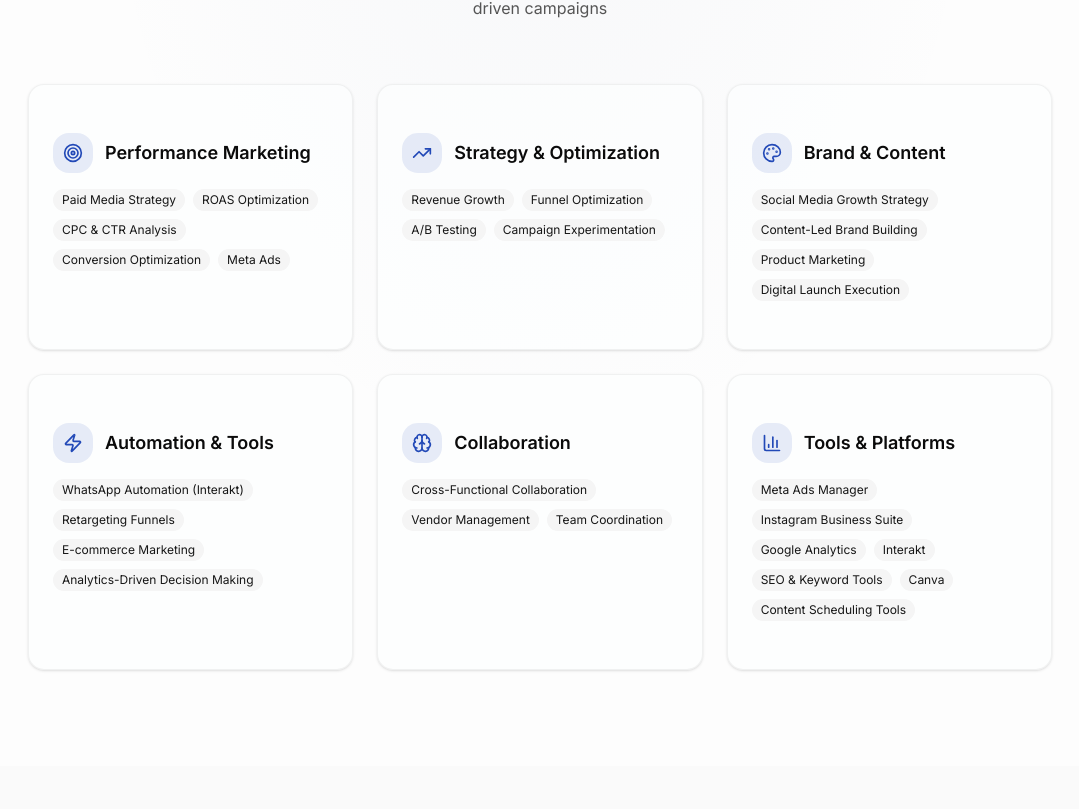
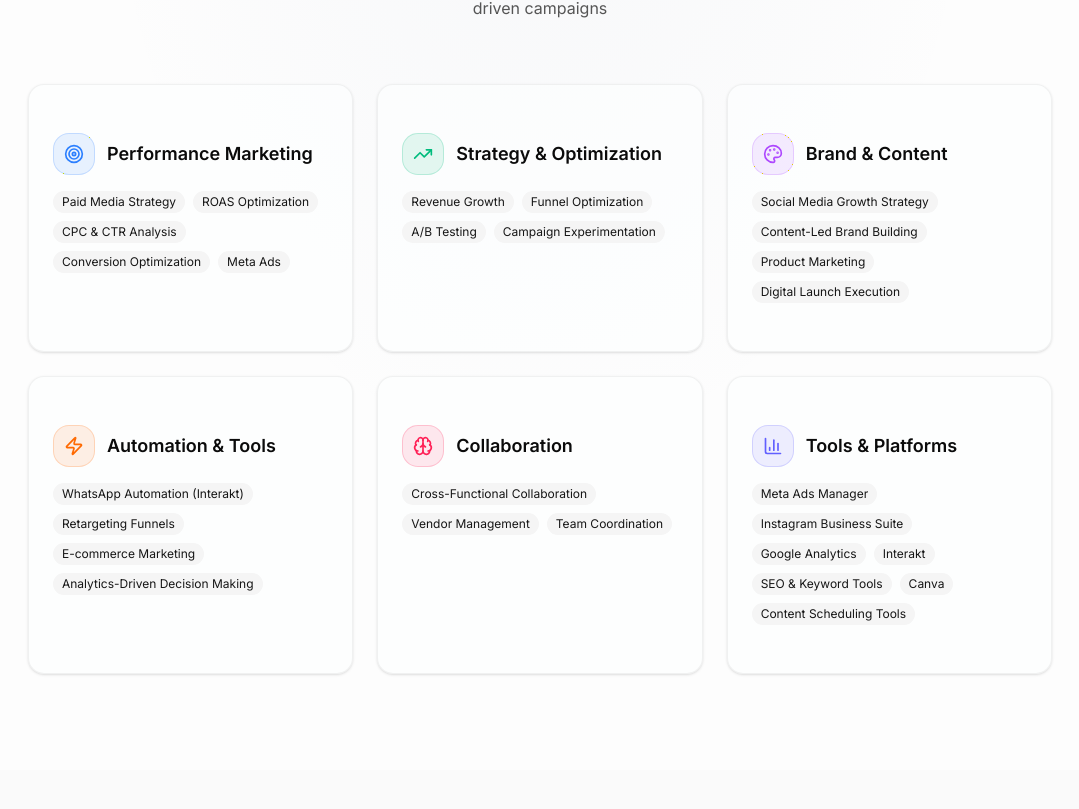
Before and after one commit to cloudyunicorn/triptikumari, a Next.js app: page / in a window 1280 px wide. Shown: the part 1031-1840 px from the top of the page, without its empty margins (100-1179 px from the left). Built offline with nearby package versions, Linux system fonts and the light colour scheme.

Commit message:
fixed icons

```diff
--- a/components/ui/education-section.tsx
+++ b/components/ui/education-section.tsx
@@ -82,11 +82,11 @@ export default function EducationSection() {
                     </div>
                     <div>
                       <CardTitle className="text-base md:text-lg leading-tight">
-                        {edu.degree}
+                        {edu.institution}
                       </CardTitle>
                       <CardDescription className="mt-1 flex items-center gap-1.5">
                         <edu.icon className="h-3 w-3" />
-                        {edu.institution}
+                        {edu.degree}
                       </CardDescription>
                     </div>
                   </div>
--- a/components/ui/skills-section.tsx
+++ b/components/ui/skills-section.tsx
@@ -4,39 +4,55 @@ import { Card, CardContent } from "@/components/ui/card"
 import { Badge } from "@/components/ui/badge"
 import { Brain, Target, TrendingUp, BarChart3, Palette, Zap } from 'lucide-react'
 import { motion } from 'framer-motion'
+import { cn } from "@/lib/utils"
 
 const skillCategories = [
   {
     title: "Performance Marketing",
     icon: Target,
+    color: "blue",
     skills: ["Paid Media Strategy", "ROAS Optimization", "CPC & CTR Analysis", "Conversion Optimization", "Meta Ads"]
   },
   {
     title: "Strategy & Optimization",
     icon: TrendingUp,
+    color: "green",
     skills: ["Revenue Growth", "Funnel Optimization", "A/B Testing", "Campaign Experimentation"]
   },
   {
     title: "Brand & Content",
     icon: Palette,
+    color: "purple",
     skills: ["Social Media Growth Strategy", "Content-Led Brand Building", "Product Marketing", "Digital Launch Execution"]
   },
   {
     title: "Automation & Tools",
     icon: Zap,
+    color: "orange",
     skills: ["WhatsApp Automation (Interakt)", "Retargeting Funnels", "E-commerce Marketing", "Analytics-Driven Decision Making"]
   },
   {
     title: "Collaboration",
     icon: Brain,
+    color: "rose",
     skills: ["Cross-Functional Collaboration", "Vendor Management", "Team Coordination"]
   },
   {
     title: "Tools & Platforms",
     icon: BarChart3,
+    color: "indigo",
     skills: ["Meta Ads Manager", "Instagram Business Suite", "Google Analytics", "Interakt", "SEO & Keyword Tools", "Canva", "Content Scheduling Tools"]
   }
 ]
+
+const colorMap = {
+  blue: "bg-blue-500/10 text-blue-500 border-blue-500/20",
+  green: "bg-emerald-500/10 text-emerald-500 border-emerald-500/20",
+  purple: "bg-purple-500/10 text-purple-500 border-purple-500/20",
+  orange: "bg-orange-500/10 text-orange-500 border-orange-500/20",
+  rose: "bg-rose-500/10 text-rose-500 border-rose-500/20",
+  indigo: "bg-indigo-500/10 text-indigo-500 border-indigo-500/20",
+}
 
 // Animation variants
 const containerVariants = {
@@ -99,8 +115,11 @@ export default function SkillsSection() {
                 <CardContent className="p-5 md:p-6">
                   {/* Icon and title */}
                   <div className="flex items-center gap-3 mb-4">
-                    <div className="p-2.5 rounded-xl bg-primary/10">
-                      <category.icon className="h-5 w-5 text-primary" />
+                    <div className={cn(
+                      "p-2.5 rounded-xl border transition-colors",
+                      colorMap[category.color as keyof typeof colorMap]
+                    )}>
+                      <category.icon className="h-5 w-5" />
                     </div>
                     <h3 className="font-semibold text-lg">{category.title}</h3>
                   </div>
--- a/components/ui/strengths-section.tsx
+++ b/components/ui/strengths-section.tsx
@@ -3,45 +3,61 @@
 import { Card, CardContent } from "@/components/ui/card"
 import { Zap, Target, Layers, Users, Handshake, Star, CheckCircle2 } from 'lucide-react'
 import { motion } from 'framer-motion'
+import { cn } from "@/lib/utils"
 
 const strengths = [
   {
     title: "Performance Marketing",
     icon: Target,
+    color: "blue",
     description: "Expert in managing Meta Ads budgets, executing full-funnel campaigns with A/B testing to optimise ROAS, CPC, CTR, and drive revenue-led growth.",
     highlights: ["Paid Media Strategy", "ROAS", "Conversion Optimization"]
   },
   {
     title: "Strategy & Optimization",
     icon: Zap,
+    color: "green",
     description: "Revenue-focused strategist with expertise in funnel optimization, A/B testing, and campaign experimentation to maximize business outcomes.",
     highlights: ["Revenue Growth", "Funnel Optimization", "A/B Testing"]
   },
   {
     title: "Brand & Content Strategy",
     icon: Layers,
+    color: "purple",
     description: "Content-led brand building with social media growth strategy, product marketing, and digital launch execution across platforms.",
     highlights: ["Brand Building", "Content Strategy", "Digital Launch"]
   },
   {
     title: "Automation & Retargeting",
     icon: Users,
+    color: "orange",
     description: "Built and automated 50,000+ WhatsApp user base through Interakt, strengthening retargeting funnels and improving repeat conversions.",
     highlights: ["WhatsApp Automation", "Retargeting Funnels", "E-commerce"]
   },
   {
     title: "Product Marketing & Launch",
     icon: Handshake,
+    color: "amber",
     description: "Led digital launch of 150+ ISRO merchandise products, generating ₹10L+ in revenue through integrated campaigns and e-commerce optimization.",
     highlights: ["Product Launch", "₹10L+ Revenue", "150+ Products"]
   },
   {
     title: "Collaboration & Management",
     icon: Star,
+    color: "rose",
     description: "Cross-functional collaboration and vendor management ensuring timely execution, quality assurance, and consistent brand messaging.",
     highlights: ["Cross-Functional", "Vendor Management", "Team Coordination"]
   }
 ]
+
+const colorMap = {
+  blue: "bg-blue-500/10 text-blue-500 border-blue-500/20",
+  green: "bg-emerald-500/10 text-emerald-500 border-emerald-500/20",
+  purple: "bg-purple-500/10 text-purple-500 border-purple-500/20",
+  orange: "bg-orange-500/10 text-orange-500 border-orange-500/20",
+  rose: "bg-rose-500/10 text-rose-500 border-rose-500/20",
+  amber: "bg-amber-500/10 text-amber-500 border-amber-500/20",
+}
 
 const containerVariants = {
   hidden: { opacity: 0 },
@@ -101,8 +117,11 @@ export default function StrengthsSection() {
                 <CardContent className="p-5 md:p-6">
                   {/* Header with icon */}
                   <div className="flex items-start gap-4 mb-4">
-                    <div className="p-2.5 rounded-xl bg-primary/10 shrink-0">
-                      <strength.icon className="h-5 w-5 text-primary" />
+                    <div className={cn(
+                      "p-2.5 rounded-xl border transition-colors shrink-0",
+                      colorMap[strength.color as keyof typeof colorMap]
+                    )}>
+                      <strength.icon className="h-5 w-5" />
                     </div>
                     <h3 className="font-semibold text-base md:text-lg pt-1">
                       {strength.title}
```
